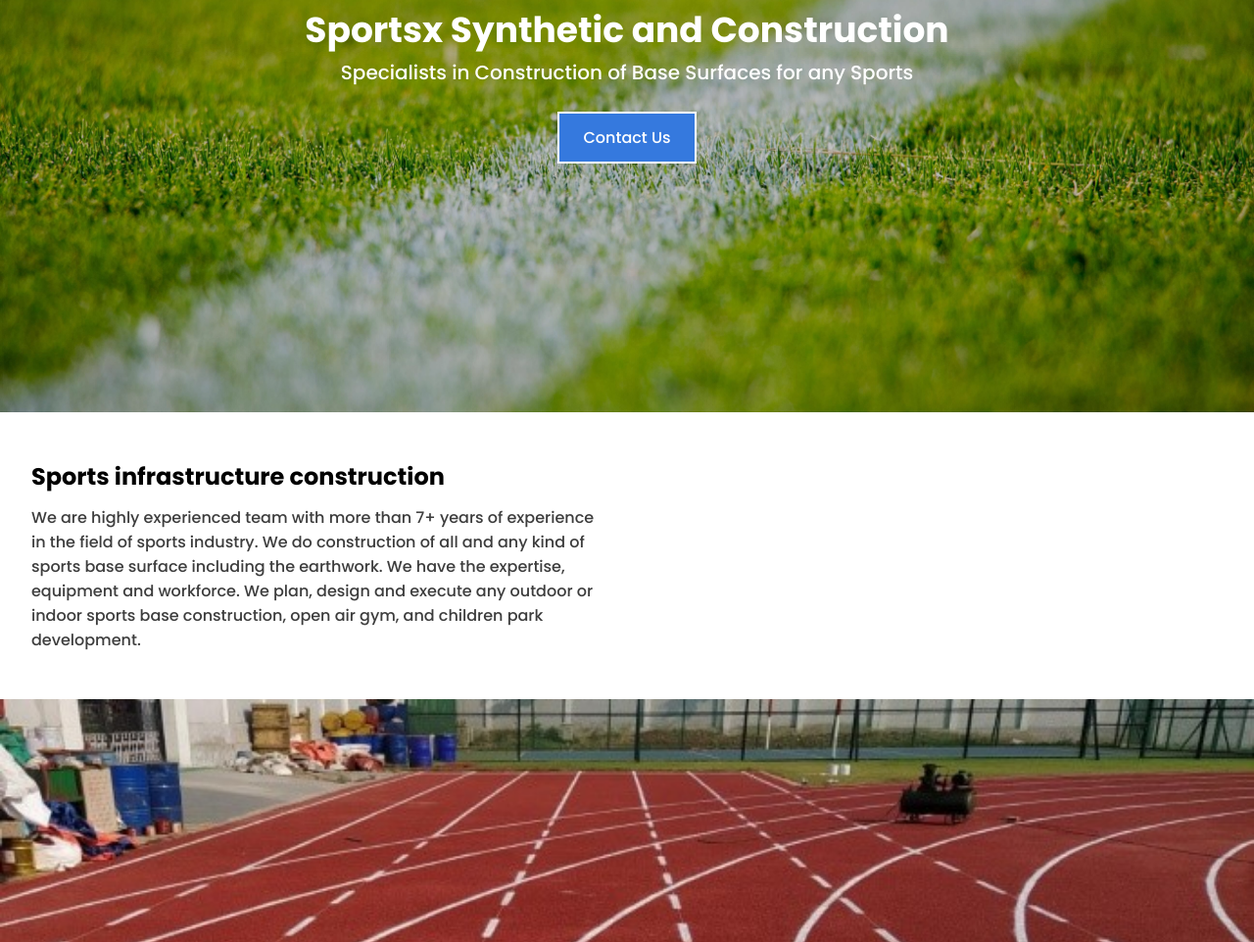
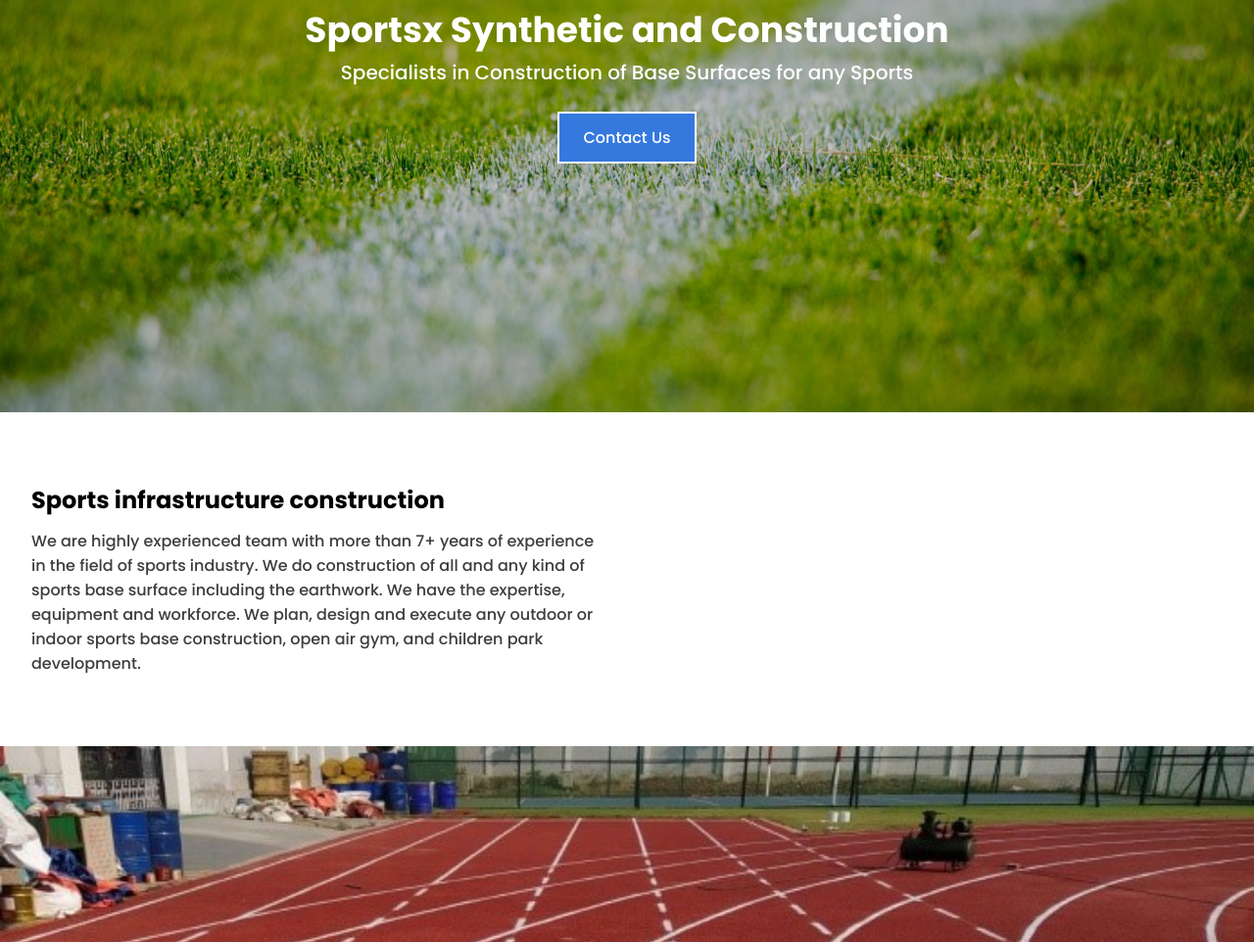
Before and after one commit to renrevo/SportsX, a plain HTML site: page index.html in a window 1280 px wide. Shown: the part 315-1277 px from the top of the page at 98% size. Drawn offline with nearby package versions, Linux system fonts and the light colour scheme.

Commit message:
design update

```diff
--- a/scss/style.scss
+++ b/scss/style.scss
@@ -277,8 +277,8 @@ li {
 }
 
 .about-us {
-    padding-top: $padding * 3;
-    padding-bottom: $padding * 3;
+    padding-top: $padding * 4.5;
+    padding-bottom: $padding * 4.5;
 
     &__heading {
         font-size: 1.5rem;
```
Also changed, not shown: css/style.css, 1 other file.
